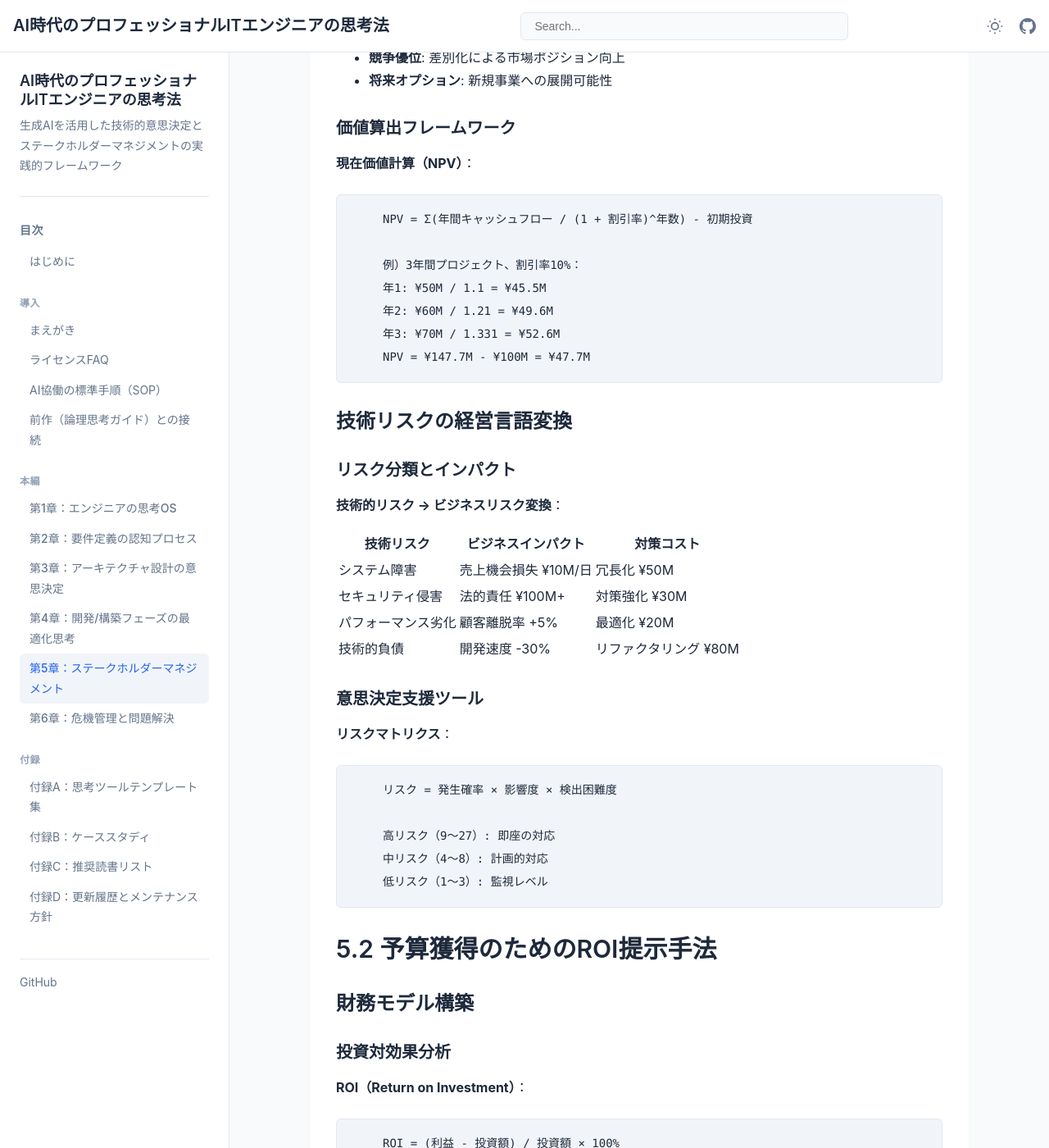
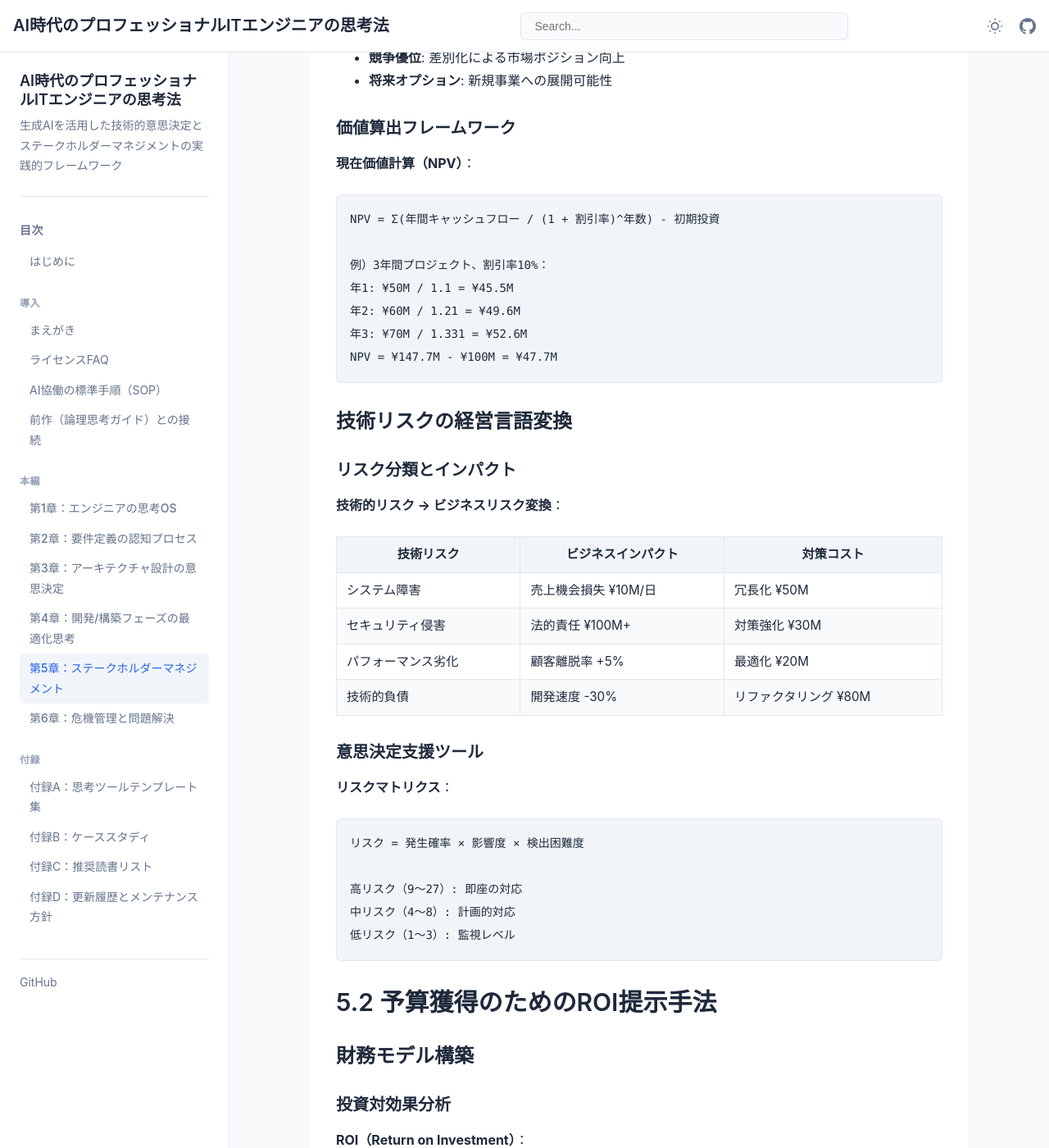
Before and after one commit to itdojp/ai-era-engineers-mind-book, a Jekyll site: the page built from docs/chapters/chapter-05/index.md, in a window 1280 px wide and 1400 px high, scrolled down 2020 px. Shown: the whole window at 82% size. Built offline with Jekyll 4.4.1, drawn with Linux system fonts in a browser that asks for light colours.

Commit message:
Sync shared assets v3.2.2 (theme safety + a11y) (#98)
* Sync shared assets v3.2.1

* Sync shared assets v3.2.2

```diff
--- a/book-config.json
+++ b/book-config.json
@@ -227,7 +227,7 @@
     }
   },
   "shared": {
-    "version": "3.2.0",
-    "lastSync": "2026-02-02T23:55:56.129Z"
+    "version": "3.2.2",
+    "lastSync": "2026-02-04T23:01:51.889Z"
   }
 }
--- a/docs/assets/css/main.css
+++ b/docs/assets/css/main.css
@@ -162,6 +162,12 @@
     text-decoration: underline;
 }
 
+/* Global focus-visible styles for keyboard navigation */
+*:focus-visible {
+    outline: 2px solid var(--primary-color);
+    outline-offset: 2px;
+}
+
 /* Layout */
 .book-layout {
     display: flex;
@@ -321,6 +327,30 @@
     padding: 0.375rem 0.75rem;
 }
 
+/* Sidebar Footer */
+.sidebar-footer {
+    margin-top: 2rem;
+    padding-top: 1rem;
+    border-top: 1px solid var(--border-color);
+}
+
+.external-links {
+    display: flex;
+    gap: 0.75rem;
+    flex-wrap: wrap;
+}
+
+.external-link {
+    font-size: 0.875rem;
+    color: var(--text-secondary);
+    text-decoration: none;
+}
+
+.external-link:hover {
+    color: var(--text-primary);
+    text-decoration: underline;
+}
+
 /* Main Content */
 .book-main {
     flex: 1;
@@ -340,6 +370,40 @@
     border-radius: 8px;
     padding: 2rem;
     box-shadow: var(--shadow-sm);
+    overflow-x: auto;
+    -webkit-overflow-scrolling: touch;
+}
+
+/* Content Elements */
+.page-content img,
+.page-content svg,
+.page-content video {
+    max-width: 100%;
+    height: auto;
+}
+
+.page-content table {
+    width: 100%;
+    border-collapse: collapse;
+    border-spacing: 0;
+    margin: 1.5rem 0;
+    font-size: 0.95rem;
+}
+
+.page-content th,
+.page-content td {
+    border: 1px solid var(--border-color);
+    padding: 0.5rem 0.75rem;
+    vertical-align: top;
+}
+
+.page-content thead th {
+    background: var(--bg-tertiary);
+    font-weight: 600;
+}
+
+.page-content tbody tr:nth-child(even) {
+    background: var(--bg-secondary);
 }
 
 /* Search */
@@ -534,31 +598,3 @@
         padding: 0;
     }
 }
-
-/* Sidebar footer */
-.sidebar-footer {
-    margin-top: 2rem;
-    padding-top: 1rem;
-    border-top: 1px solid var(--border-color);
-}
-
-.external-links {
-    display: flex;
-    gap: 0.75rem;
-    flex-wrap: wrap;
-}
-
-.external-link {
-    font-size: 0.875rem;
-    color: var(--text-secondary);
-    text-decoration: none;
-}
-
-.external-link:hover {
-    color: var(--text-primary);
-    text-decoration: underline;
-}
-:focus-visible {
-    outline: 2px solid var(--primary-color);
-    outline-offset: 2px;
-}
--- a/docs/assets/css/mobile-responsive.css
+++ b/docs/assets/css/mobile-responsive.css
@@ -13,6 +13,11 @@
 /* Prevent page jumping and unwanted focus */
 .sidebar-toggle:focus {
   outline: none;
+}
+
+.sidebar-toggle:focus-visible {
+  outline: 2px solid var(--primary-color);
+  outline-offset: 2px;
 }
 
 html {
--- a/docs/assets/css/syntax-highlighting.css
+++ b/docs/assets/css/syntax-highlighting.css
@@ -32,6 +32,10 @@
 }
 
 .highlight pre {
+    padding-left: 1rem;
+}
+
+.highlight:has(.lineno) pre {
     padding-left: 3.5rem;
 }
 
@@ -196,7 +200,11 @@
     opacity: 0;
 }
 
-.code-block-wrapper:hover .copy-button {
+.code-block-wrapper:hover .copy-button,
+.code-block-wrapper:focus-within .copy-button,
+pre:hover .copy-button,
+pre:focus-within .copy-button,
+.copy-button:focus-visible {
     opacity: 1;
 }
 
--- a/docs/assets/js/theme.js
+++ b/docs/assets/js/theme.js
@@ -7,6 +7,7 @@
 
     // Constants
     const THEME_KEY = 'book-theme';
+    const LEGACY_KEYS = ['theme']; // migrate previous key if present
     const THEME_LIGHT = 'light';
     const THEME_DARK = 'dark';
 
@@ -24,6 +25,30 @@
         } catch (_) {}
     }
 
+    function safeRemoveItem(key) {
+        try {
+            localStorage.removeItem(key);
+        } catch (_) {}
+    }
+
+    function normalizeTheme(value) {
+        if (value === THEME_DARK) return THEME_DARK;
+        if (value === THEME_LIGHT) return THEME_LIGHT;
+        return null;
+    }
+
+    function migrateLegacyTheme() {
+        if (normalizeTheme(safeGetItem(THEME_KEY))) return;
+        for (const key of LEGACY_KEYS) {
+            const legacy = normalizeTheme(safeGetItem(key));
+            if (legacy) {
+                safeSetItem(THEME_KEY, legacy);
+                safeRemoveItem(key);
+                break;
+            }
+        }
+    }
+
     // Get system preference
     function getSystemTheme() {
         if (typeof window.matchMedia !== 'function') {
@@ -34,27 +59,32 @@
 
     // Get saved theme or system preference
     function getSavedTheme() {
-        return safeGetItem(THEME_KEY) || getSystemTheme();
+        return normalizeTheme(safeGetItem(THEME_KEY)) || getSystemTheme();
     }
 
     // Apply theme to document
-    function applyTheme(theme) {
+    function applyTheme(theme, persist = true) {
         document.documentElement.setAttribute('data-theme', theme);
-        safeSetItem(THEME_KEY, theme);
+        if (persist) {
+            safeSetItem(THEME_KEY, theme);
+        }
     }
 
     // Toggle theme
     function toggleTheme() {
         const currentTheme = document.documentElement.getAttribute('data-theme');
         const newTheme = currentTheme === THEME_LIGHT ? THEME_DARK : THEME_LIGHT;
-        applyTheme(newTheme);
+        applyTheme(newTheme, true);
     }
 
     // Initialize theme
     function initTheme() {
-        // Apply saved theme
+        migrateLegacyTheme();
+
+        // Only persist when user has explicitly selected a theme (stored value exists)
+        const hadPreference = normalizeTheme(safeGetItem(THEME_KEY)) != null;
         const savedTheme = getSavedTheme();
-        applyTheme(savedTheme);
+        applyTheme(savedTheme, hadPreference);
 
         // Add event listener to theme toggle button
         const themeToggle = document.querySelector('.theme-toggle');
@@ -66,8 +96,9 @@
         if (typeof window.matchMedia === 'function') {
             const mq = window.matchMedia('(prefers-color-scheme: dark)');
             const handler = (e) => {
-                if (!safeGetItem(THEME_KEY)) {
-                    applyTheme(e.matches ? THEME_DARK : THEME_LIGHT);
+                // Only apply system theme if user hasn't set a preference
+                if (!normalizeTheme(safeGetItem(THEME_KEY))) {
+                    applyTheme(e.matches ? THEME_DARK : THEME_LIGHT, false);
                 }
             };
             if (mq.addEventListener) {
```
